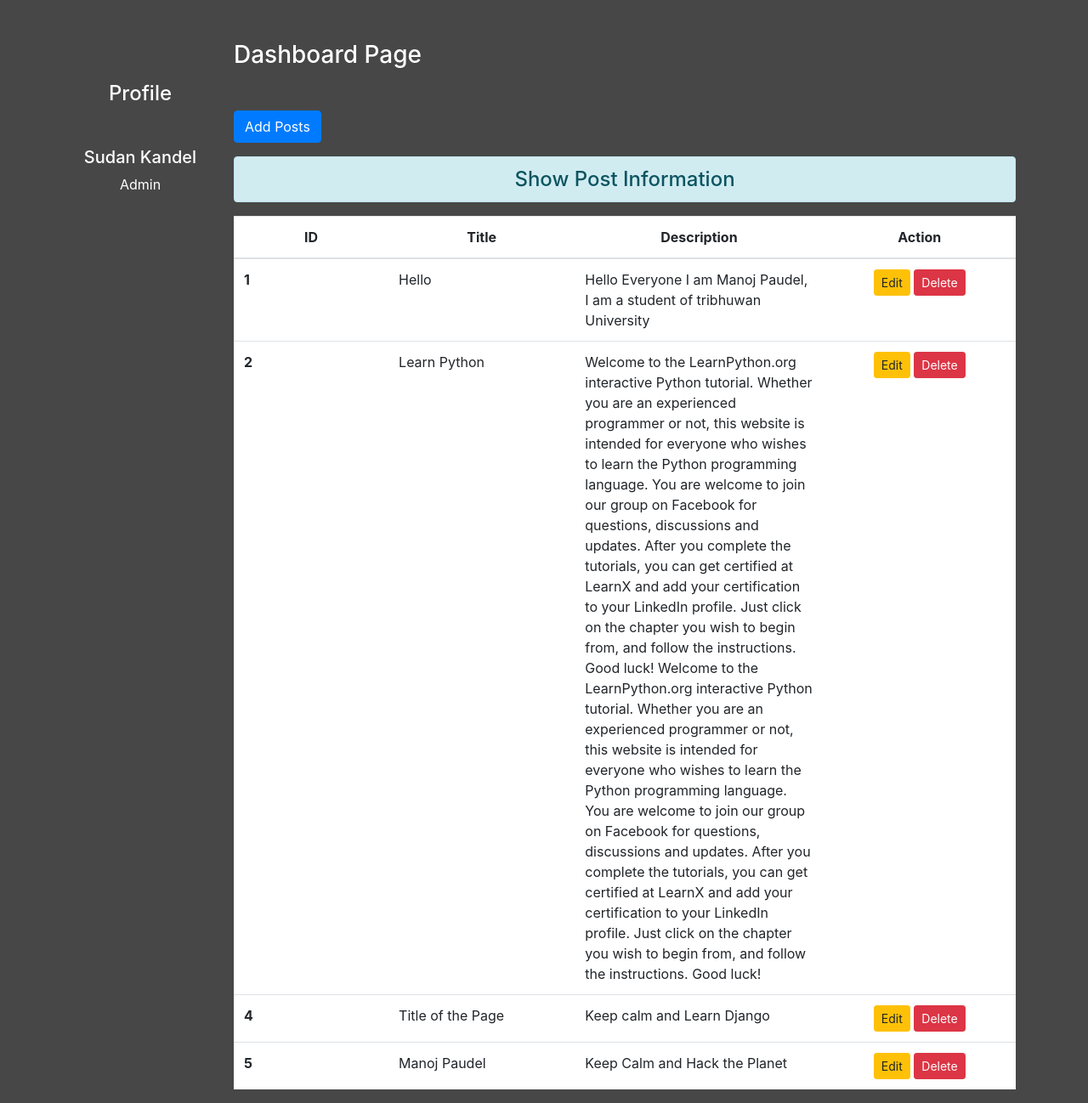
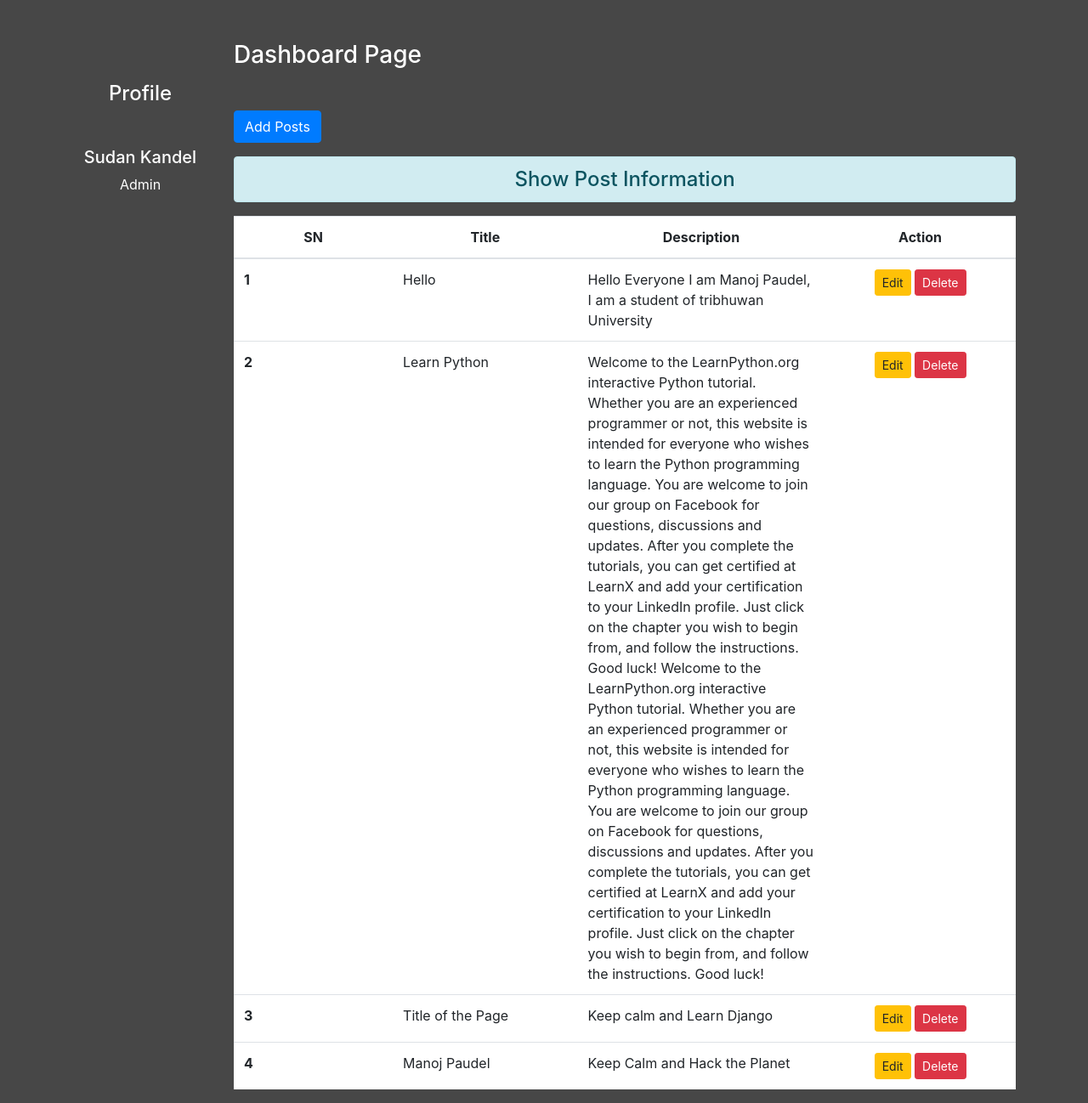
Before and after one commit to sudomanoj/Blog-Application-Using-Django, a Django app: page /dashboard/ in a window 1280 px wide. Shown: the part 56-1354 px from the top of the page at 85% size. Run offline with Django 4.2, Linux system fonts and the light colour scheme; a user stored in the database is signed in; data comes from the database, SQL or seed files in the repository; some libraries are stand-ins or nearby versions.

Commit message:
Update dashboard.html

```diff
--- a/blog/templates/blog/dashboard.html
+++ b/blog/templates/blog/dashboard.html
@@ -38,7 +38,7 @@
    <table class="table table-hover bg-white">
     <thead>
         <tr class="text-center">
-            <th scope='col' style='width:2%' class='text-center'>ID</th>
+            <th scope='col' style='width:2%' class='text-center'>SN</th>
             <th scope='col' style='width:2%'>Title</th>
             <th scope='col' style='width:2%'>Description</th>
             <th scope='col' style='width:2%'>Action</th>
@@ -47,7 +47,7 @@
     <tbody>
         {% for post in posts %}
         <tr>
-        <th scope='row'>{{post.id}}</th>
+        <th scope='row'>{{forloop.counter}}</th>
         <td>{{post.title}}</td>
         <td>{{post.desc}}</td>
         <td class='text-center'>
```
